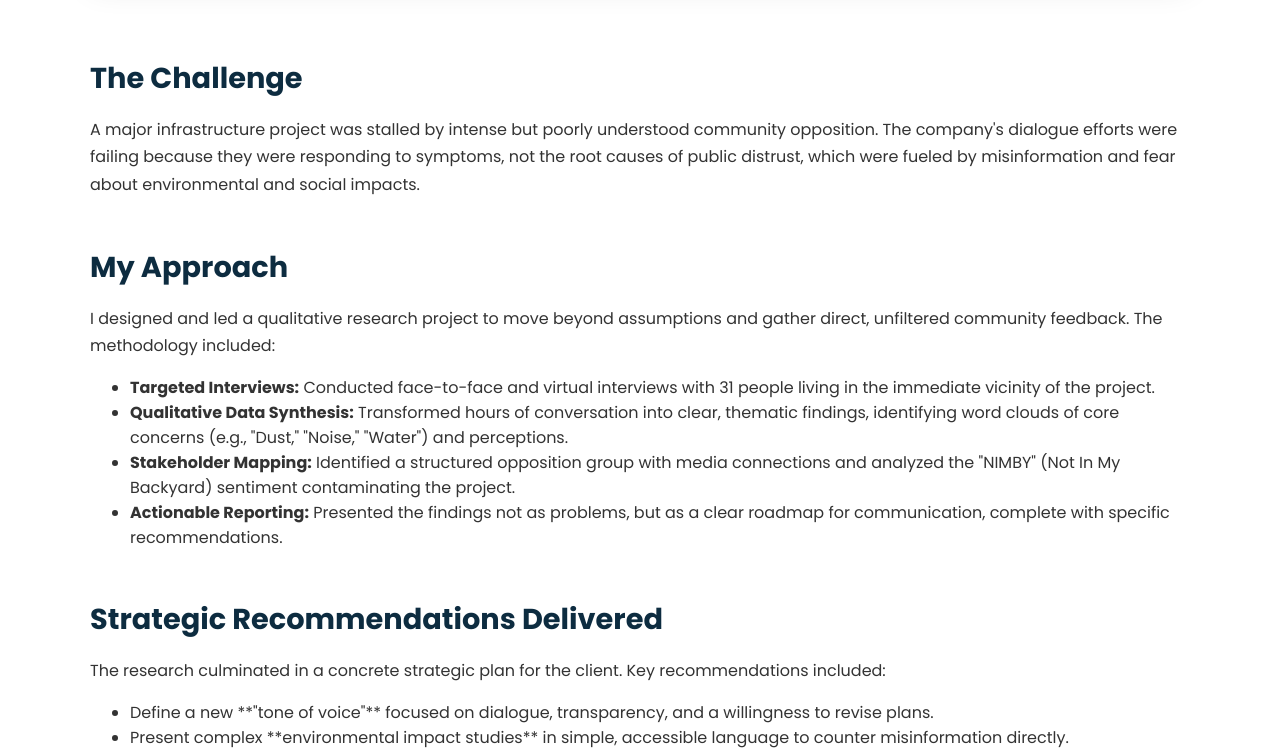
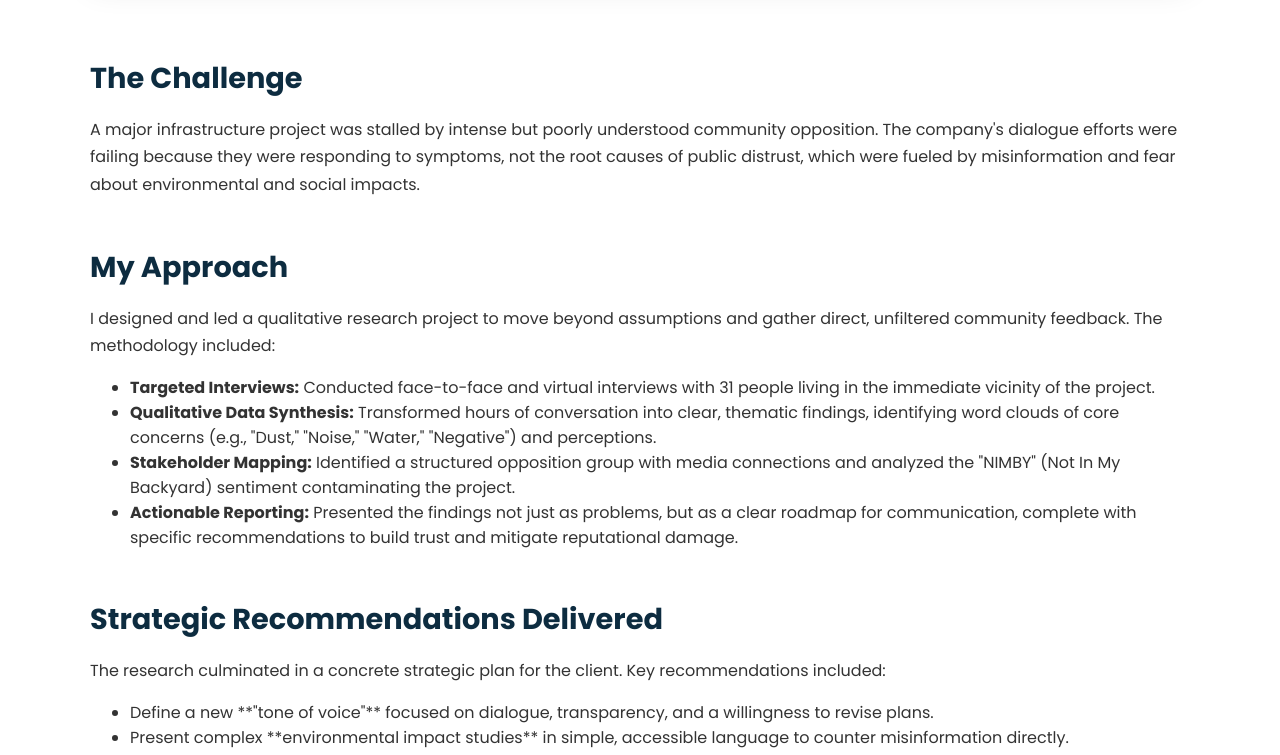
Before and after one commit to Thobiaslda/thobiasalmeida.github.io, a plain HTML site: page case-study-social-listening.html in a window 1280 px wide. Shown: the part 1288-2043 px from the top of the page. Drawn offline with Linux system fonts and the light colour scheme.

Commit message:
Update case-study-social-listening.html

```diff
--- a/case-study-social-listening.html
+++ b/case-study-social-listening.html
@@ -3,7 +3,7 @@
 <head>
     <meta charset="UTF-8">
     <meta name="viewport" content="width=device-width, initial-scale=1.0">
-    <title>Case Study: Social Listening | Thobias Almeida</title>
+    <title>Case Study: Social Listening & Community Relations | Thobias Almeida</title>
     <link rel="stylesheet" href="style.css">
     <link href="https://fonts.googleapis.com/css2?family=Poppins:wght@400;600;700&display=swap" rel="stylesheet">
 </head>
@@ -21,7 +21,7 @@
 
     <main class="container case-study">
         <h1>Case Study: Social Listening & Community Relations</h1>
-        <p class="case-intro">A strategic project for a **Mining & Logistics Company** to understand community doubts and concerns regarding a new railway terminal, forming the basis for effective dialogue and relationship-building.</p>
+        <p class="case-intro">A strategic project for a <strong>Mining & Logistics Company</strong> to diagnose community doubts and concerns regarding a new railway terminal, forming the basis for effective dialogue and relationship-building.</p>
 
         <img src="case2-full.png" alt="Social Listening Report" class="case-study-banner">
 
@@ -36,9 +36,9 @@
                 <p>I designed and led a qualitative research project to move beyond assumptions and gather direct, unfiltered community feedback. The methodology included:</p>
                 <ul>
                     <li><strong>Targeted Interviews:</strong> Conducted face-to-face and virtual interviews with 31 people living in the immediate vicinity of the project.</li>
-                    <li><strong>Qualitative Data Synthesis:</strong> Transformed hours of conversation into clear, thematic findings, identifying word clouds of core concerns (e.g., "Dust," "Noise," "Water") and perceptions.</li>
+                    <li><strong>Qualitative Data Synthesis:</strong> Transformed hours of conversation into clear, thematic findings, identifying word clouds of core concerns (e.g., "Dust," "Noise," "Water," "Negative") and perceptions.</li>
                     <li><strong>Stakeholder Mapping:</strong> Identified a structured opposition group with media connections and analyzed the "NIMBY" (Not In My Backyard) sentiment contaminating the project.</li>
-                    <li><strong>Actionable Reporting:</strong> Presented the findings not as problems, but as a clear roadmap for communication, complete with specific recommendations.</li>
+                    <li><strong>Actionable Reporting:</strong> Presented the findings not just as problems, but as a clear roadmap for communication, complete with specific recommendations to build trust and mitigate reputational damage.</li>
                 </ul>
             </div>
 
```
